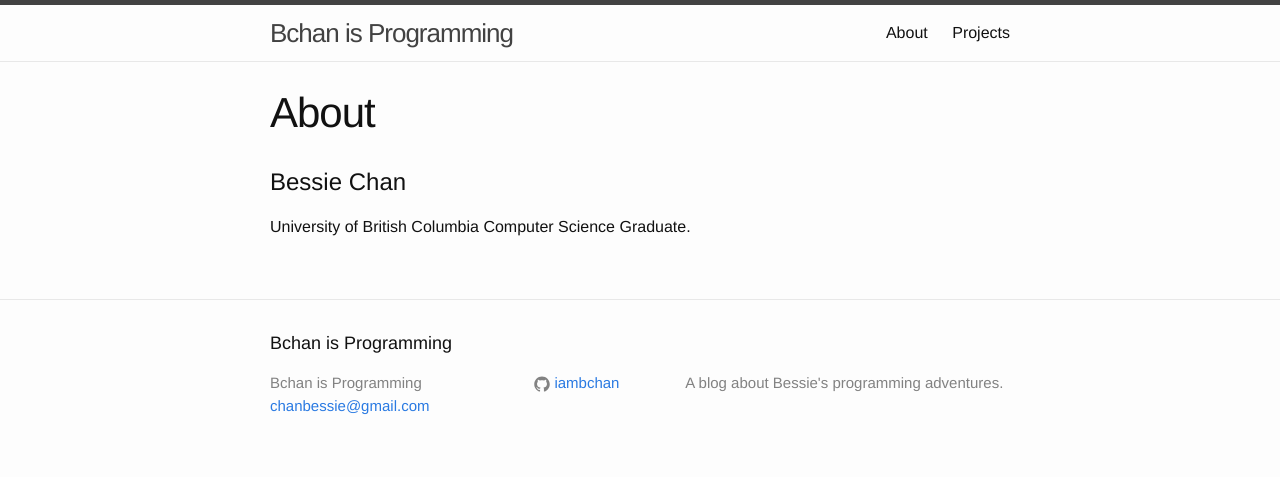
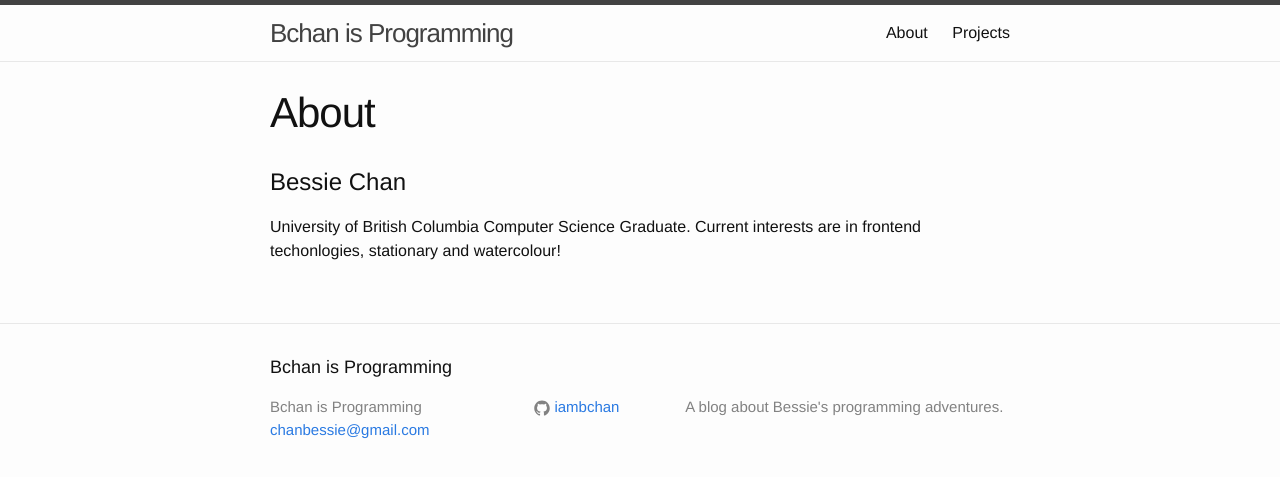
Before and after one commit to iambchan/iambchan.github.com, a Jekyll site: the page built from about.md, in a window 1280 px wide. Shown: the top 477 px of the page. Built offline with Jekyll 4.4.1, drawn with Linux system fonts in a browser that asks for light colours; Markdown is read by kramdown in place of the engine named in the settings.

Commit message:
Update about me a little

```diff
--- a/about.md
+++ b/about.md
@@ -7,3 +7,4 @@ permalink: /about/
 # Bessie Chan
 
 University of British Columbia Computer Science Graduate.
+Current interests are in frontend techonlogies, stationary and watercolour!
```
